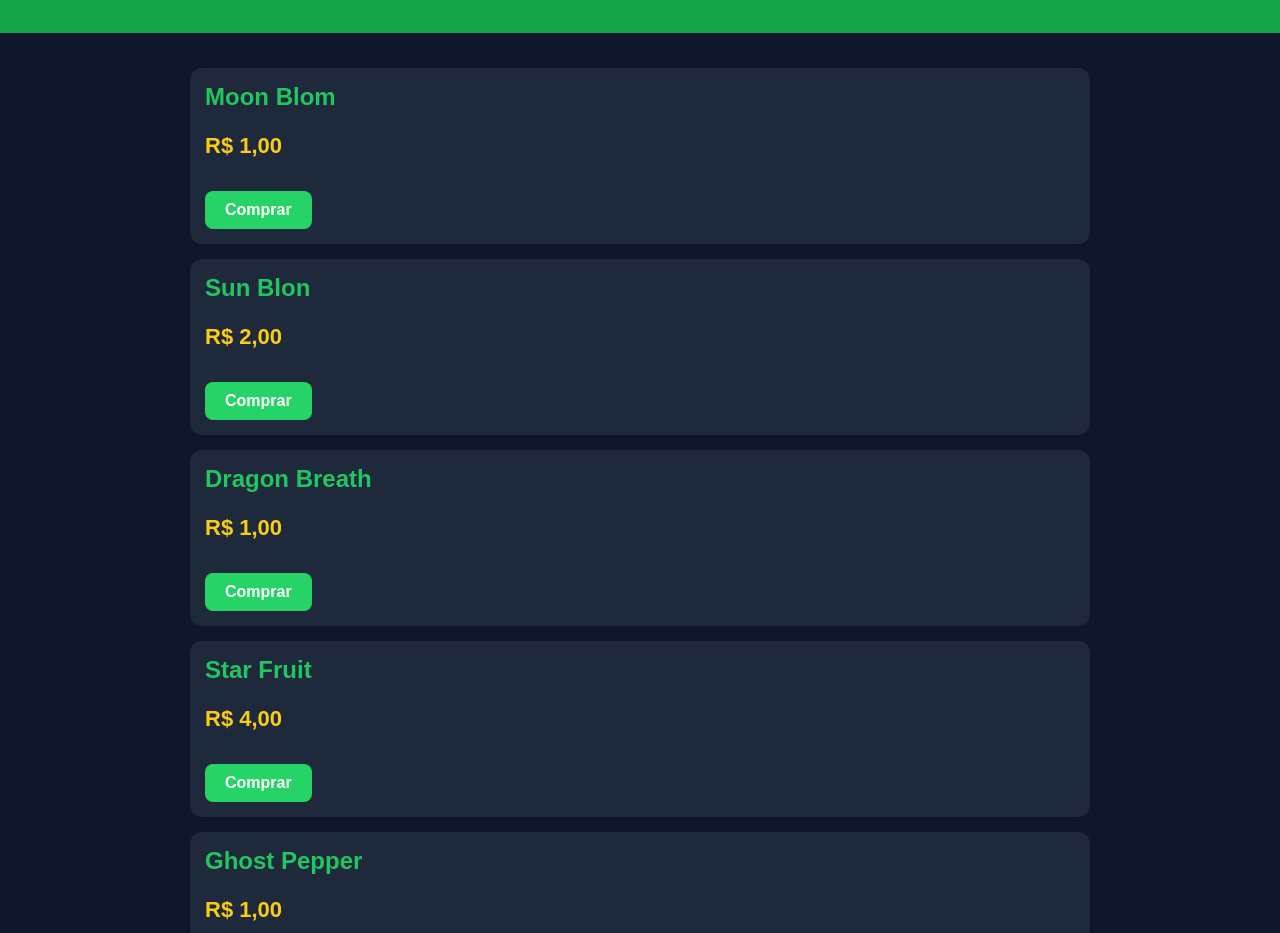
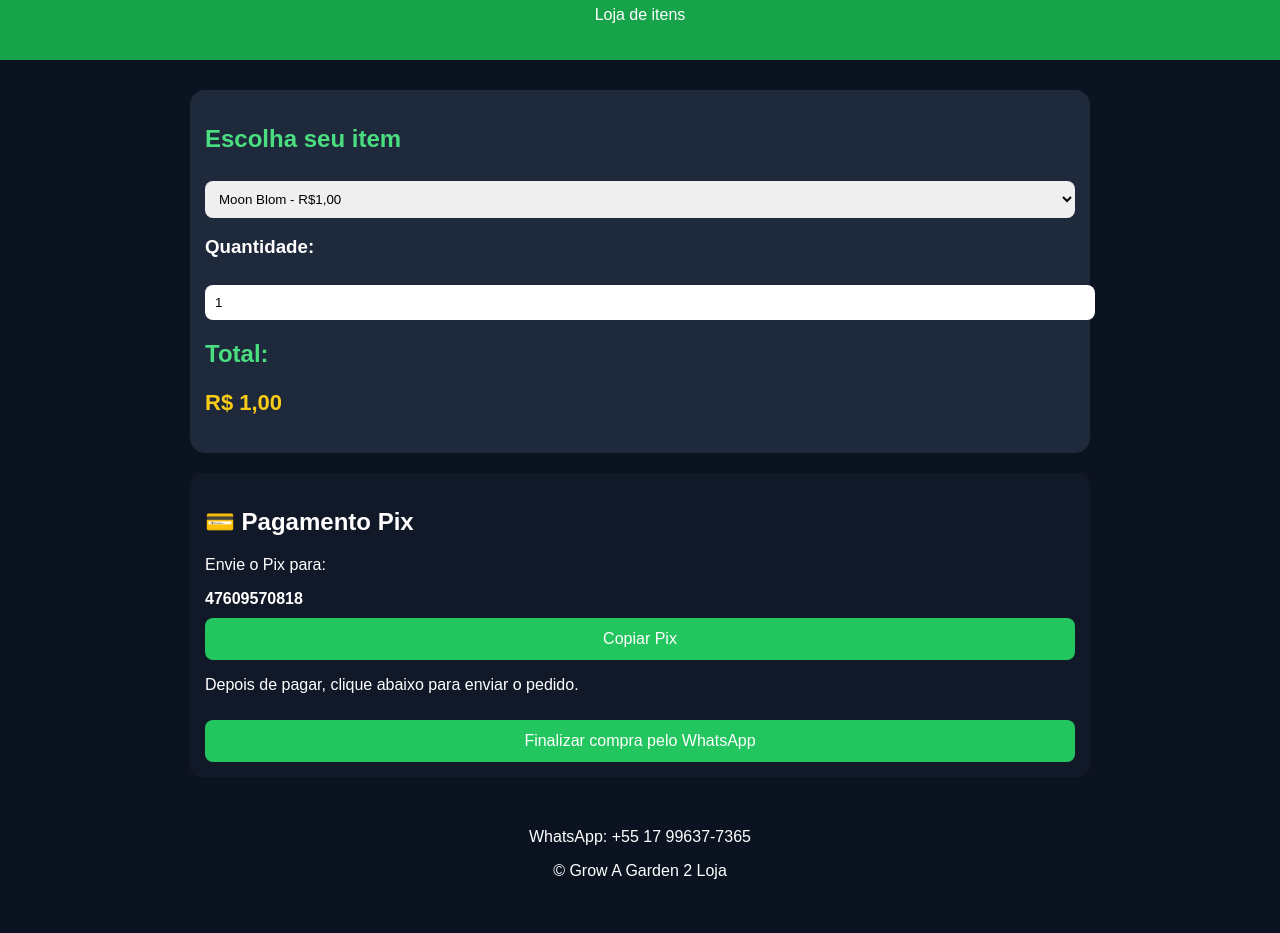
Before and after one commit to brunnodalto-cell/grow-a-garden, a plain HTML site: page index.html in a window 1280 px wide. Shown: the part 95-1028 px from the top of the page. Drawn offline with Linux system fonts and the light colour scheme.

Commit message:
Atualizar o index.html

```diff
--- a/index.html
+++ b/index.html
@@ -3,14 +3,15 @@
 <head>
 <meta charset="UTF-8">
 <meta name="viewport" content="width=device-width, initial-scale=1.0">
-<title>Grow A Garden 2 - Loja</title>
+
+<title>Grow A Garden 2 Loja</title>
 
 <style>
 body{
     margin:0;
-    font-family:Arial, sans-serif;
-    background:#0f172a;
-    color:#fff;
+    font-family:Arial,sans-serif;
+    background:#0b1220;
+    color:white;
 }
 
 header{
@@ -19,117 +20,177 @@ header{
     text-align:center;
 }
 
-header h1{
-    margin:0;
-}
-
 .container{
     max-width:900px;
-    margin:20px auto;
+    margin:auto;
     padding:15px;
 }
 
 .produto{
     background:#1e293b;
-    border-radius:12px;
     padding:15px;
-    margin-bottom:15px;
+    border-radius:15px;
+    margin:15px 0;
 }
 
 .produto h2{
-    margin:0 0 10px;
-    color:#22c55e;
+    color:#4ade80;
 }
 
 .preco{
+    color:#facc15;
     font-size:22px;
-    color:#facc15;
     font-weight:bold;
 }
 
-.botao{
-    display:inline-block;
+button{
+    background:#22c55e;
+    border:none;
+    color:white;
+    padding:12px;
+    border-radius:8px;
+    width:100%;
+    font-size:16px;
     margin-top:10px;
-    background:#25D366;
-    color:white;
-    text-decoration:none;
-    padding:10px 20px;
+}
+
+input, select{
+    width:100%;
+    padding:10px;
+    margin-top:8px;
     border-radius:8px;
-    font-weight:bold;
+    border:none;
+}
+
+#pix{
+    background:#111827;
+    padding:15px;
+    border-radius:10px;
+    margin-top:20px;
 }
 
 footer{
     text-align:center;
     padding:20px;
-    background:#111827;
-    margin-top:20px;
 }
 </style>
+
 </head>
 
 <body>
 
 <header>
 <h1>🌱 Grow A Garden 2</h1>
-<p>Itens disponíveis</p>
+<p>Loja de itens</p>
 </header>
 
-<div class="container">
+<div class="container"><div class="produto">
+<h2>Escolha seu item</h2>
 
-<div class="produto">
-<h2>Moon Blom</h2>
-<p class="preco">R$ 1,00</p>
-<a class="botao" href="https://wa.me/5517996377365">Comprar</a>
+<select id="item" onchange="calcular()">
+<option value="Moon Blom" data-preco="1">Moon Blom - R$1,00</option>
+<option value="Sun Blon" data-preco="2">Sun Blon - R$2,00</option>
+<option value="Dragon Breath" data-preco="1">Dragon Breath - R$1,00</option>
+<option value="Star Fruit" data-preco="4">Star Fruit - R$4,00</option>
+<option value="Ghost Pepper" data-preco="1">Ghost Pepper - R$1,00</option>
+<option value="Hipno Blom" data-preco="1">Hipno Blom - R$1,00</option>
+<option value="1000 Bamboo" data-preco="1">1000 Bamboo - R$1,00</option>
+<option value="Pet Racoon" data-preco="8">Pet Racoon - R$8,00</option>
+</select>
+
+<h3>Quantidade:</h3>
+
+<input type="number" id="quantidade" value="1" min="1" onchange="calcular()">
+
+<h2>Total:</h2>
+<p class="preco" id="total">R$ 1,00</p>
+
 </div>
 
-<div class="produto">
-<h2>Sun Blon</h2>
-<p class="preco">R$ 2,00</p>
-<a class="botao" href="https://wa.me/5517996377365">Comprar</a>
-</div>
 
-<div class="produto">
-<h2>Dragon Breath</h2>
-<p class="preco">R$ 1,00</p>
-<a class="botao" href="https://wa.me/5517996377365">Comprar</a>
-</div>
+<div id="pix">
 
-<div class="produto">
-<h2>Star Fruit</h2>
-<p class="preco">R$ 4,00</p>
-<a class="botao" href="https://wa.me/5517996377365">Comprar</a>
-</div>
+<h2>💳 Pagamento Pix</h2>
 
-<div class="produto">
-<h2>Ghost Pepper</h2>
-<p class="preco">R$ 1,00</p>
-<a class="botao" href="https://wa.me/5517996377365">Comprar</a>
-</div>
+<p>Envie o Pix para:</p>
 
-<div class="produto">
-<h2>Hipno Blom</h2>
-<p class="preco">R$ 1,00</p>
-<a class="botao" href="https://wa.me/5517996377365">Comprar</a>
-</div>
+<b id="chavepix">47609570818</b>
 
-<div class="produto">
-<h2>1000 Bamboo</h2>
-<p class="preco">R$ 1,00</p>
-<a class="botao" href="https://wa.me/5517996377365">Comprar</a>
-</div>
+<button onclick="copiarPix()">
+Copiar Pix
+</button>
 
-<div class="produto">
-<h2>Pet Racoon</h2>
-<p class="preco">R$ 8,00</p>
-<a class="botao" href="https://wa.me/5517996377365">Comprar</a>
-</div>
+<p>Depois de pagar, clique abaixo para enviar o pedido.</p>
+
+<button onclick="pedido()">
+Finalizar compra pelo WhatsApp
+</button>
+
+</div><script>
+
+function calcular(){
+
+let item = document.getElementById("item");
+let preco = item.options[item.selectedIndex].getAttribute("data-preco");
+
+let quantidade = document.getElementById("quantidade").value;
+
+let total = preco * quantidade;
+
+document.getElementById("total").innerHTML =
+"R$ " + total.toFixed(2).replace(".", ",");
+
+}
+
+
+function copiarPix(){
+
+let pix = "47609570818";
+
+navigator.clipboard.writeText(pix);
+
+alert("Pix copiado!");
+
+}
+
+
+function pedido(){
+
+let item = document.getElementById("item").value;
+
+let preco = document.getElementById("item")
+.options[document.getElementById("item").selectedIndex]
+.getAttribute("data-preco");
+
+let quantidade = document.getElementById("quantidade").value;
+
+let total = preco * quantidade;
+
+
+let mensagem =
+"🌱 NOVO PEDIDO - GROW A GARDEN 2%0A%0A" +
+"Item: " + item + "%0A" +
+"Quantidade: " + quantidade + "%0A" +
+"Total: R$ " + total.toFixed(2).replace(".", ",") +
+"%0A%0ACliente enviou o Pix.";
+
+
+window.open(
+"https://wa.me/5517996377365?text=" + mensagem
+);
+
+}
+
+calcular();
+
+</script>
+
 
 </div>
 
 <footer>
-<h3>📱 Contato</h3>
 <p>WhatsApp: +55 17 99637-7365</p>
-<p>© 2026 Grow A Garden 2</p>
+<p>© Grow A Garden 2 Loja</p>
 </footer>
 
 </body>
```
